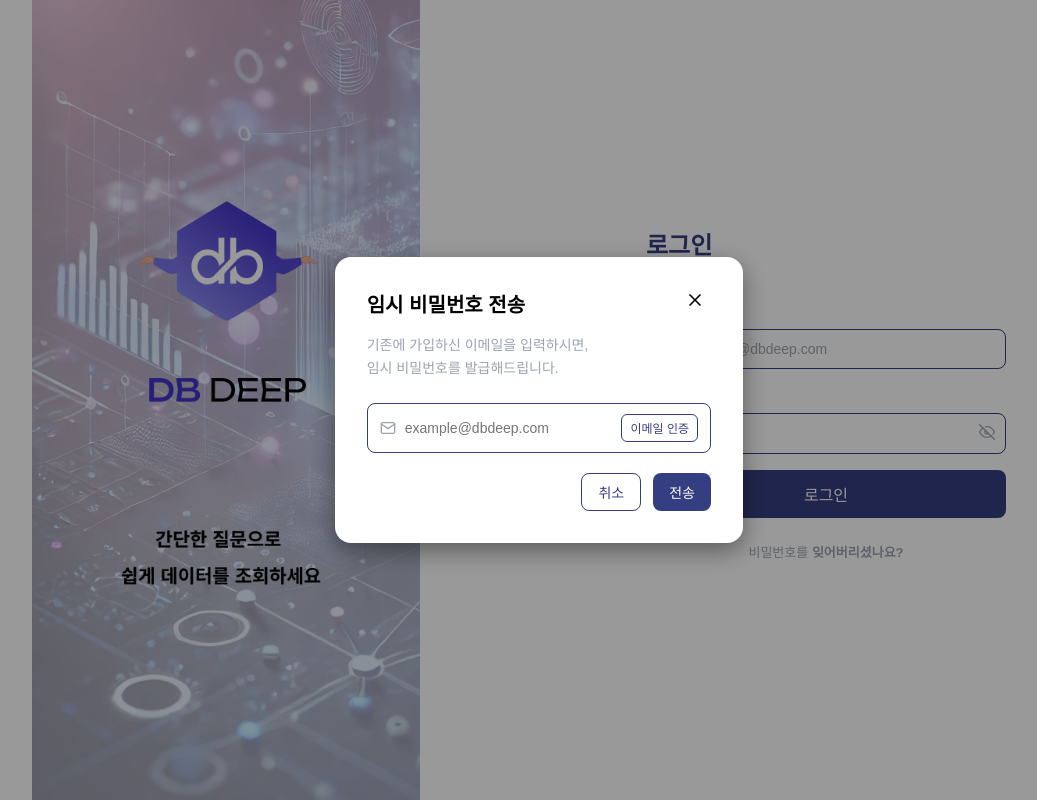
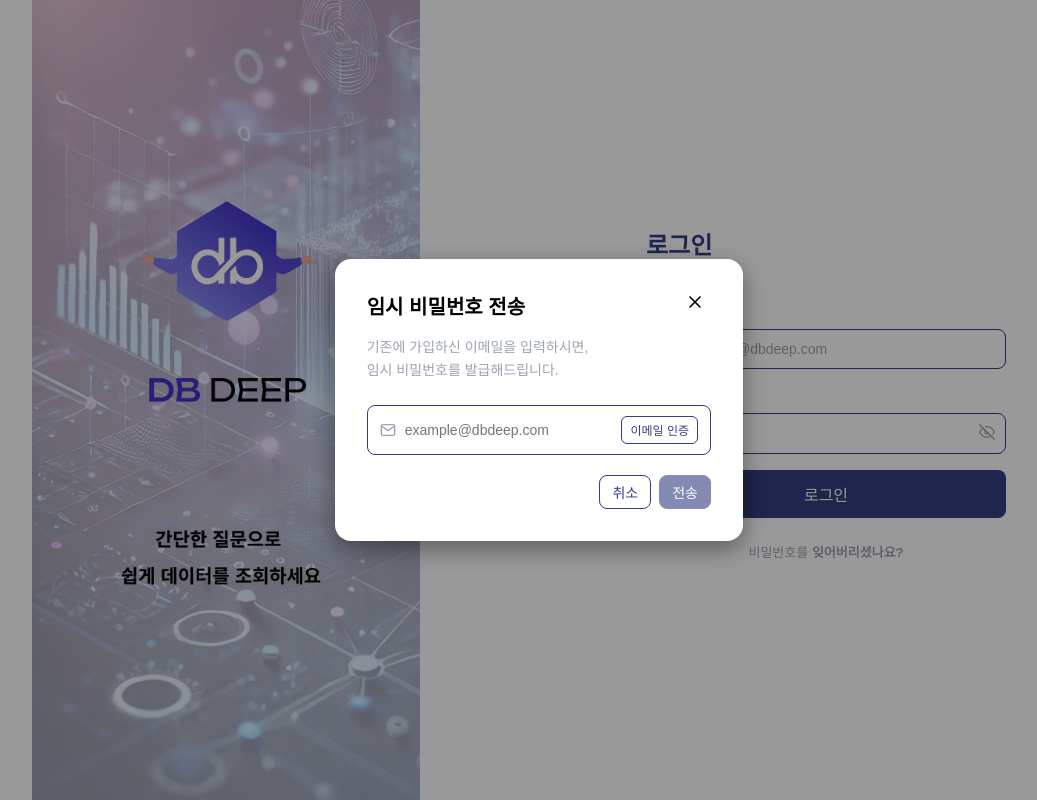
Before and after one commit to seul1230/DB-Deep, a React (Vite) app in the folder frontend/: page /login in a window 1280 px wide. Both pictures are taken after a click on the element "잊어버리셨나요?". Shown: the whole page, without its empty margins (114-1151 px from the left). Built offline with nearby package versions, Linux system fonts and the light colour scheme.

Commit message:
feat: 버튼 컴포넌트 생성

```diff
--- a/frontend/src/features/auth/components/TempPasswordModal/TempPasswordModal.module.css
+++ b/frontend/src/features/auth/components/TempPasswordModal/TempPasswordModal.module.css
@@ -102,7 +102,6 @@
   font-size: 13px;
   color: var(--gray-text);
   pointer-events: none;
-
   width: 50px;
   text-align: left;
 }
@@ -110,28 +109,8 @@
 .TempPasswordModal-buttonGroup {
   display: flex;
   justify-content: flex-end;
-  gap: 12px;
-  margin-top: 16px;
-}
-
-.TempPasswordModal-cancelButton,
-.TempPasswordModal-sendButton {
-  padding: 8px 16px;
-  border-radius: 8px;
-  font-size: 14px;
-  cursor: pointer;
-  border: 1px solid var(--icon-blue);
-}
-
-.TempPasswordModal-cancelButton {
-  background: var(--background-color);
-  color: var(--icon-blue);
-}
-
-.TempPasswordModal-sendButton {
-  background: var(--icon-blue);
-  color: var(--background-color);
-  border: none;
+  gap: 8px;
+  margin-top: 10px;
 }
 
 .TempPasswordModal-error {
--- a/frontend/src/features/auth/components/TempPasswordModal/TempPasswordModal.tsx
+++ b/frontend/src/features/auth/components/TempPasswordModal/TempPasswordModal.tsx
@@ -1,6 +1,7 @@
 import React, { useEffect, useState } from "react";
 import styles from "./TempPasswordModal.module.css";
 import { FiMail, FiX } from "react-icons/fi";
+import Button from "@/shared/ui/Button/Button";
 
 interface TempPasswordModalProps {
   onClose: () => void;
@@ -114,17 +115,23 @@ const TempPasswordModal: React.FC<TempPasswordModalProps> = ({
         </div>
       )}
 
+
       <div className={styles["TempPasswordModal-buttonGroup"]}>
-        <button onClick={onClose} className={styles["TempPasswordModal-cancelButton"]}>
-          취소
-        </button>
-        <button
+        <Button
+          label="취소"
+          onClick={onClose}
+          borderColor="var(--icon-blue)"
+          backgroundColor="var(--background-color)"
+          textColor="var(--icon-blue)"
+        />
+        <Button
+          label="전송"
           onClick={() => alert("전송 완료")}
-          className={styles["TempPasswordModal-sendButton"]}
+          borderColor="var(--icon-blue)"
+          backgroundColor="var(--icon-blue)"
+          textColor="var(--background-color)"
           disabled={!isEmailSent}
-        >
-          전송
-        </button>
+        />
       </div>
     </div>
   );
--- /dev/null
+++ b/frontend/src/shared/ui/Button/Button.module.css
@@ -0,0 +1,10 @@
+.Button-root {
+    padding: 6px 12px;
+    border-radius: 8px;
+    font-size: 14px;
+    transition: all 0.2s ease;
+}
+
+.Button-root:hover:enabled {
+    filter: brightness(0.95);
+}
--- /dev/null
+++ b/frontend/src/shared/ui/Button/Button.tsx
@@ -0,0 +1,39 @@
+import React from "react";
+import styles from "./Button.module.css";
+
+interface ButtonProps {
+  label: string;
+  onClick: () => void;
+  borderColor: string;
+  backgroundColor: string;
+  textColor: string;
+  disabled?: boolean;
+}
+
+const Button: React.FC<ButtonProps> = ({
+  label,
+  onClick,
+  borderColor,
+  backgroundColor,
+  textColor,
+  disabled = false,
+}) => {
+  return (
+    <button
+      className={styles["Button-root"]}
+      onClick={onClick}
+      style={{
+        border: `1px solid ${borderColor}`,
+        backgroundColor,
+        color: textColor,
+        opacity: disabled ? 0.6 : 1,
+        cursor: disabled ? "not-allowed" : "pointer",
+      }}
+      disabled={disabled}
+    >
+      {label}
+    </button>
+  );
+};
+
+export default Button;
```
Also changed, not shown: 1 other file (tests, documents, lock files or other folders).
